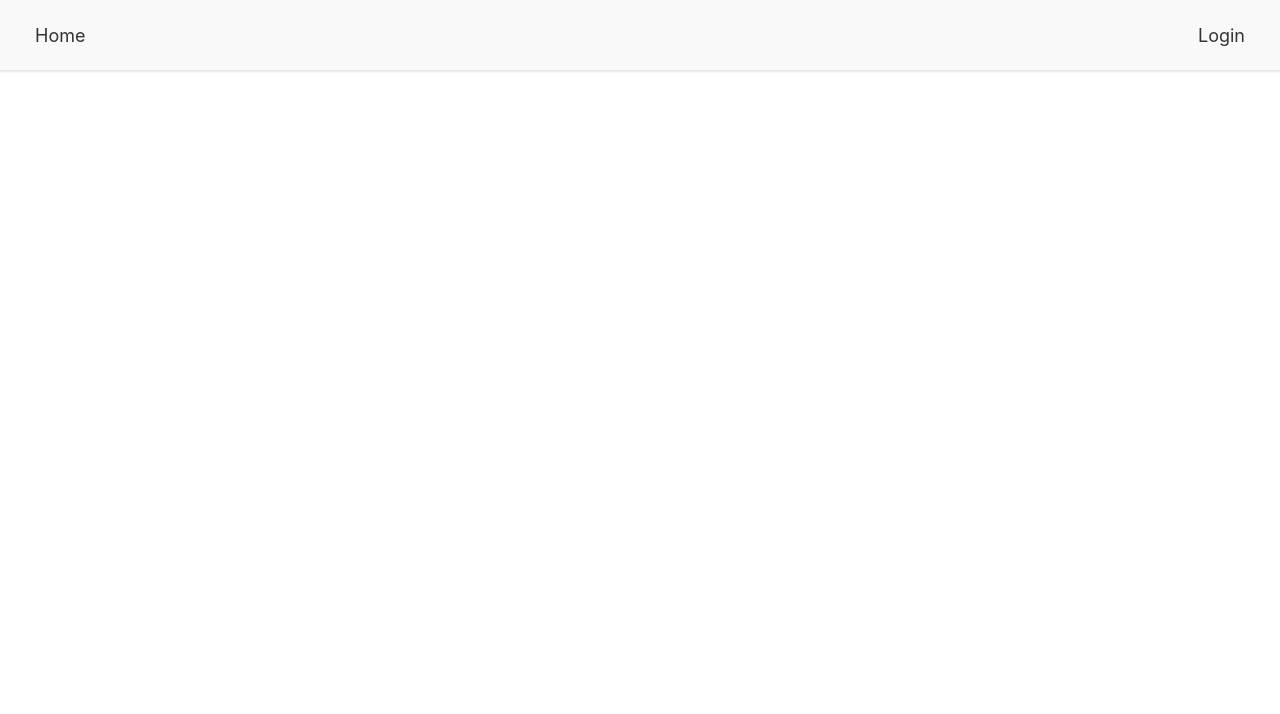
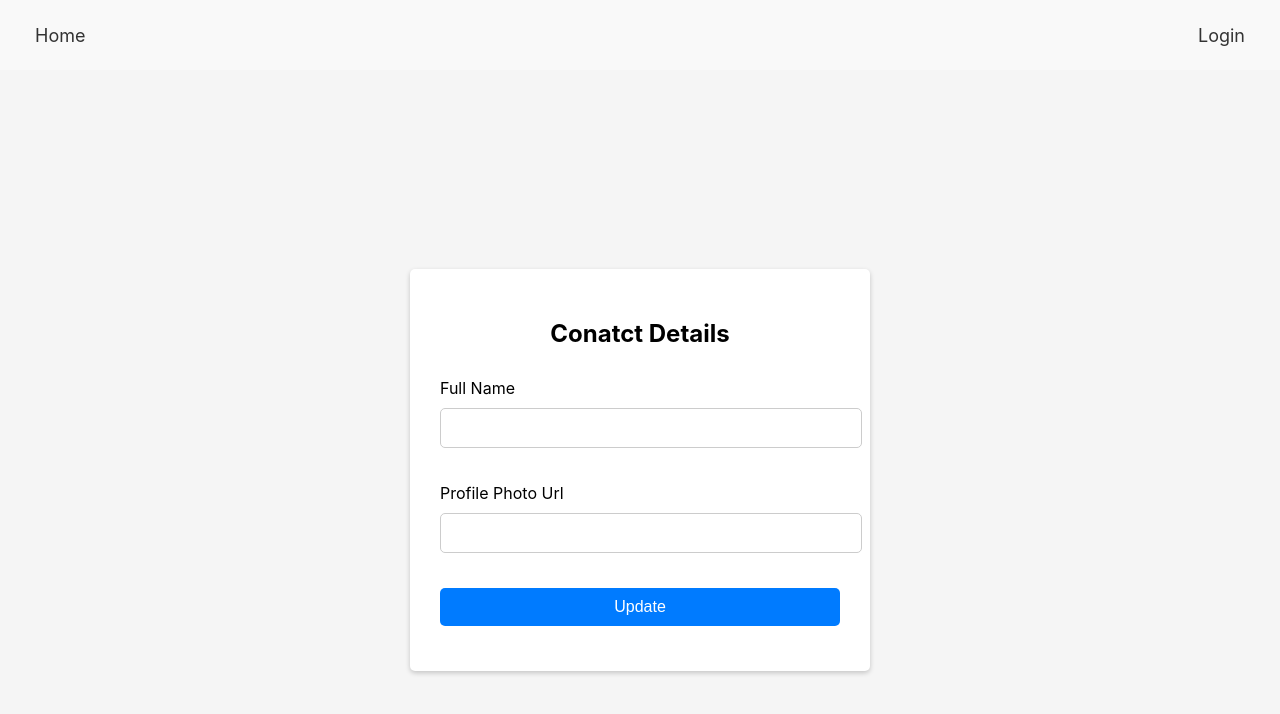
Before and after one commit to Akshay2903/expense-tracker-reactjs-, a React (Create React App) app: page /completeprofile in a window 1280 px wide. Before the commit this address had no page. Shown: the top 714 px of the page. Built offline with nearby package versions, Linux system fonts and the light colour scheme.

Commit message:
Complete your profile

```diff
--- a/src/App.js
+++ b/src/App.js
@@ -5,6 +5,7 @@ import SignUp from "./components/SignUp/SignUp";
 import Login from "./components/Login/Login";
 import Welcome from "./components/Welcome";
 import Header from "./components/Layout/Header";
+import Profile from "./components/Profile/Profile";
 import "./App.css";
 
 function App() {
@@ -15,6 +16,7 @@ function App() {
         <Route exact path="/" element = {<SignUp/>}/>
         <Route exact path="/welcome" element = {<Welcome/>}/>
         <Route exact path="/login" element = {<Login/>}/>
+        <Route exact path="/completeprofile" element={<Profile />} />
       </Routes>
     </>
   );
--- a/src/components/Login/Login.js
+++ b/src/components/Login/Login.js
@@ -33,16 +33,21 @@ const Login = () => {
                 return res.json();
             } else{
                 return res.json().then((data) => {
-                    alert("something went wrong");
+                    alert(data.error.message);
+                    throw new Error(data.error.message);
                 })
             }
           })
           .then((data) => {
             console.log(data);
             navigate("/welcome");
-            localStorage.setItem("TokenID Expense", data.idToken);
+            // localStorage.setItem("TokenID Expense", data.idToken);
             console.log("data", data);
-          });
+          })
+          .catch((error) =>{
+            alert("Something went wrong")
+            console.log("Something went wrong");
+          })
 
     };
     return (
--- /dev/null
+++ b/src/components/Profile/Profile.css
@@ -0,0 +1,52 @@
+.profile {
+    display: flex;
+    justify-content: center;
+    align-items: center;
+    height: 100vh;
+    background-color: #f5f5f5;
+  }
+
+  .form {
+    display: flex;
+    flex-direction: column;
+    justify-content: center;
+    align-items: center;
+    width: 400px;
+    padding: 30px;
+    background-color: #fff;
+    border-radius: 5px;
+    box-shadow: 0px 2px 5px rgba(0, 0, 0, 0.2);
+  }
+
+  h2 {
+    font-size: 24px;
+    margin-bottom: 30px;
+  }
+
+  label {
+    font-size: 16px;
+    margin-bottom: 10px;
+  }
+
+  input {
+    width: 100%;
+    padding: 10px;
+    margin-bottom: 20px;
+    border: 1px solid #ccc;
+    border-radius: 5px;
+    font-size: 16px;
+  }
+
+  .btn {
+    background-color: #007bff;
+    color: #fff;
+    padding: 10px 20px;
+    border: none;
+    border-radius: 5px;
+    cursor: pointer;
+    font-size: 16px;
+  }
+
+  .btn:hover {
+    background-color: #0069d9;
+  }
--- /dev/null
+++ b/src/components/Profile/Profile.js
@@ -0,0 +1,77 @@
+import React, { useRef } from 'react';
+import "./Profile.css";
+
+const Profile = () => {
+
+    const fullNameRef = useRef();
+    const profileUrlRef = useRef();
+    const generateToken = () => {
+        let result = '';
+        const characters = 'ABCDEFGHIJKLMNOPQRSTUVWXYZabcdefghijklmnopqrstuvwxyz0123456789';
+        const charactersLength = characters.length;
+        for (let i = 0; i < 32; i++) {
+          result += characters.charAt(Math.floor(Math.random() * charactersLength));
+        }
+        return result;
+      };
+
+    const tokenId = localStorage.setItem('idToken', generateToken);
+
+    console.log(tokenId);
+
+    const profileUpdateHandler = (e) => {
+        e.preventDefault();
+
+        const enteredFullName = fullNameRef.current.value;
+        const enteredProfileUrl = profileUrlRef.current.value;
+
+        fetch(
+            "https://identitytoolkit.googleapis.com/v1/accounts:update?key=AIzaSyDTHcN6BfHG9yJUF7SSWSe8c7ZWnwhUxOQ",
+            {
+                method: "POST",
+                body: JSON.stringify({
+                    idToken: tokenId,
+                    displayName: enteredFullName,
+                    photoUrl: enteredProfileUrl,
+                    returnSecureToken: true,
+                }),
+                headers: {
+                    "Content-Type": "application/json",
+                  },
+            }
+        ).then((res) => {
+            if(res.ok){
+                alert("Profile Updated");
+                return res.json();
+            } else {
+                return res.json((data) => {
+                  console.log(data, "----error-data");
+                  alert(data.error.message);
+                });
+              }
+        })
+    };
+
+
+  return (
+    <div className='profile'>
+        <form className='form' onSubmit={profileUpdateHandler}>
+            <h2>Conatct Details</h2>
+            <div>
+                <label>Full Name</label>
+                <input type='text' id='fullname' ref={fullNameRef} required/>
+            </div>
+            <div>
+                <label>Profile Photo  Url</label>
+                <input type='text' id='profileURL' ref={profileUrlRef} required/>
+            </div>
+            <div>
+                <button type='submit' className='btn'>Update</button>
+            </div>
+        </form>
+
+    </div>
+  )
+}
+
+export default Profile;
--- a/src/components/SignUp/SignUp.js
+++ b/src/components/SignUp/SignUp.js
@@ -37,7 +37,7 @@ const SignUp = () => {
         console.log("Succcessfully Registered");
       } else {
         return res.json().then((data) => {
-          alert("datta.error.message");
+          alert("data.error.message");
         });
       }
     });
--- a/src/components/Welcome.js
+++ b/src/components/Welcome.js
@@ -1,11 +1,15 @@
 import React from "react";
+import { Link } from "react-router-dom";
 
 const Welcome = () => {
   return (
-    <div>
-      <h2>Welcomme to Expense Tracker</h2>
-    </div>
-  );
+    <>
+        <div>
+        <h2>Welcomme to Expense Tracker</h2>
+        </div>
+        <p>Your profile is Incomplete <Link to = "/completeprofile">Complete Now</Link></p>
+    </>
+    );
 };
 
 export default Welcome;
```
